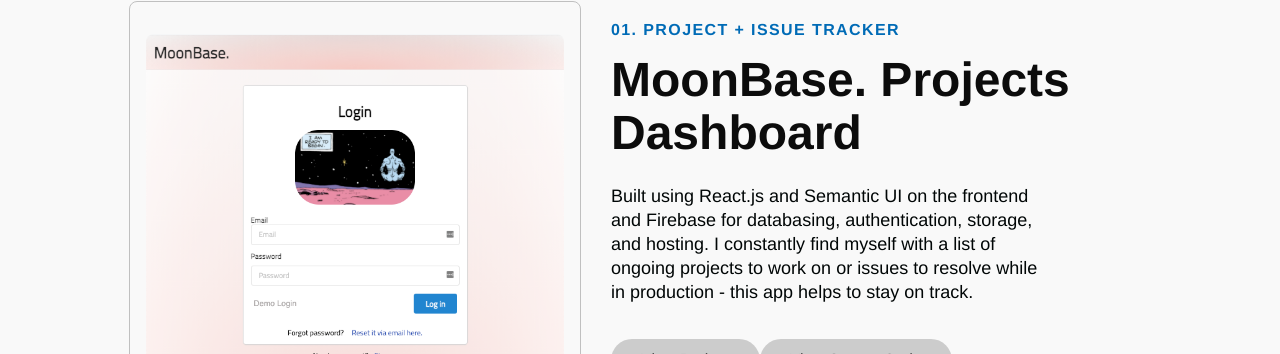
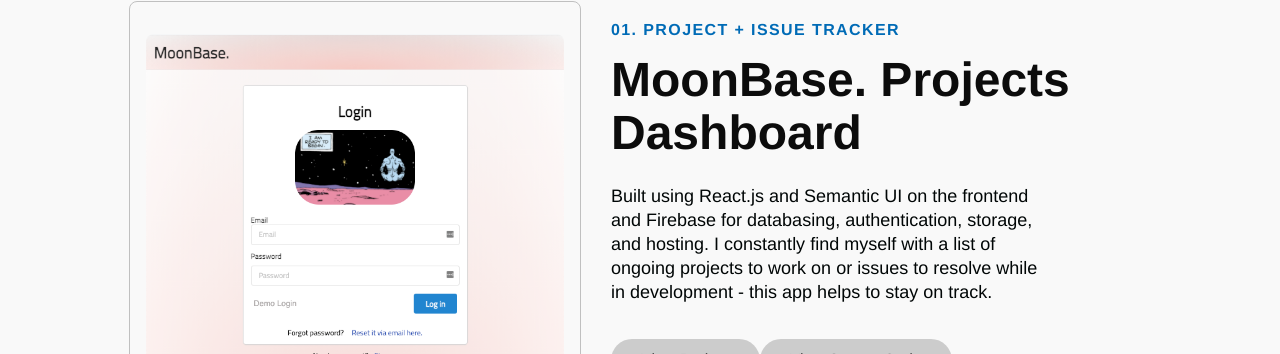
Before and after one commit to robdcampbell/Portfolio-2021, a React (Create React App) app: page / in a window 1280 px wide. Shown: the part 936-1290 px from the top of the page. Built offline with nearby package versions, Linux system fonts and the light colour scheme; a web font is replaced by a local one.

Commit message:
Edit MoonBase project description

```diff
--- a/src/components/InfoSection/Data.js
+++ b/src/components/InfoSection/Data.js
@@ -8,7 +8,7 @@ export const homeObjOne = {
   topLine: "01. Project + Issue Tracker",
   headline: "MoonBase. Projects Dashboard",
   description:
-    "Built using React.js and Semantic UI on the frontend and Firebase for databasing, authentication, storage, and hosting. I constantly find myself with a list of ongoing projects to work on or issues to resolve while in production - this app helps to stay on track.",
+    "Built using React.js and Semantic UI on the frontend and Firebase for databasing, authentication, storage, and hosting. I constantly find myself with a list of ongoing projects to work on or issues to resolve while in development - this app helps to stay on track.",
   buttonLabel: "View Project",
   buttonLabel2: "View Source Code",
   imgStart: true,
```
Also changed, not shown: 1 other file (tests, documents, lock files or other folders).
